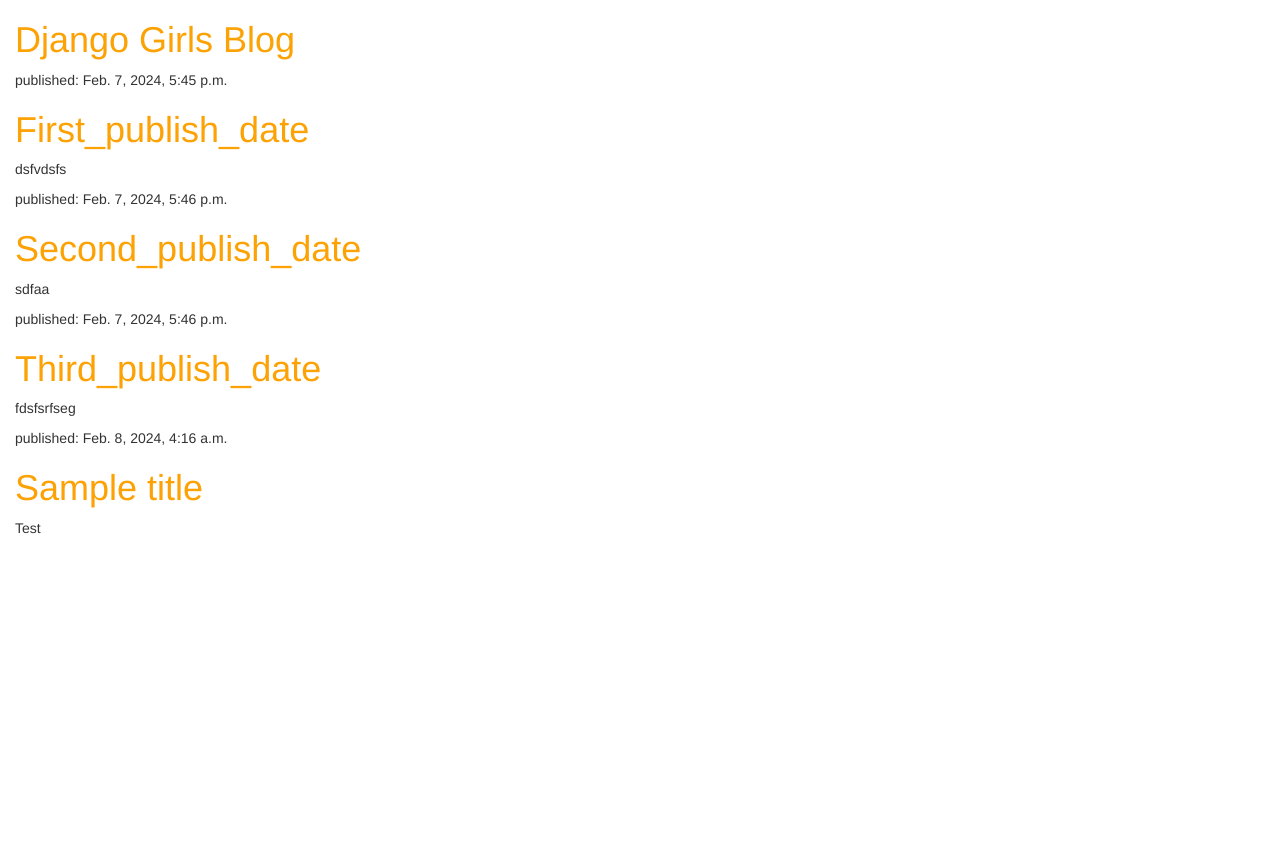
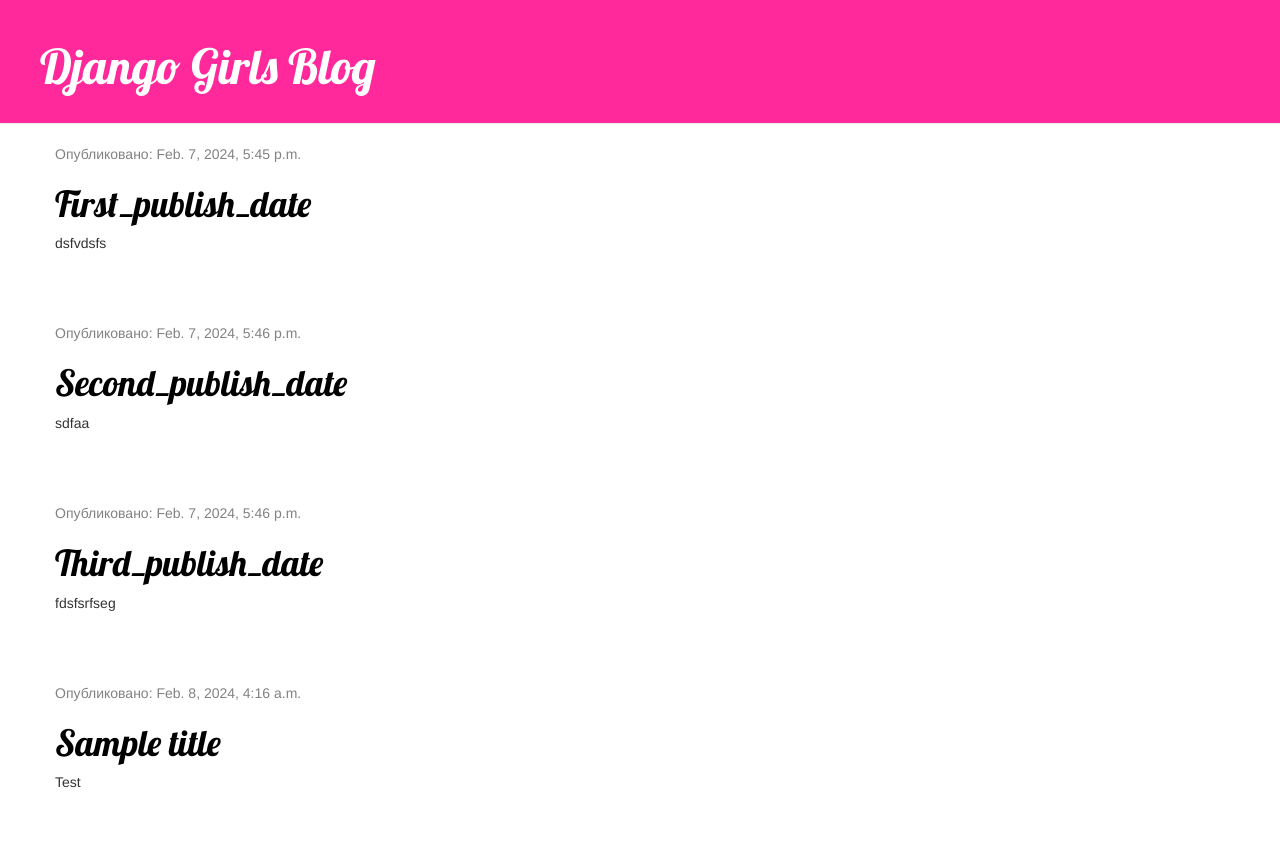
Before and after one commit to AyanaTuryskulova/backend, a Django app: page / in a window 1280 px wide. Before the commit the page ends 534 px from the top, so only its background shows below. Run offline with Django 5.2, Linux system fonts and the light colour scheme; data comes from the database, SQL or seed files in the repository; some libraries are stand-ins or nearby versions.

Commit message:
my first commit

```diff
--- a/myproject/blog/static/css/blog.css
+++ b/myproject/blog/static/css/blog.css
@@ -1,7 +1,46 @@
+.page-header {
+    background-color: #ff0088d6;
+    margin-top: 0;
+    padding: 20px 20px 20px 40px;
+}
 
-h1 a {
-    color: #FCA205;
+.page-header h1, .page-header h1 a, .page-header h1 a:visited, .page-header h1 a:active {
+    color: #ffffff;
+    font-size: 36pt;
+    text-decoration: none;
 }
-body {
-    padding-left: 15px;
+
+.content {
+    margin-left: 40px;
 }
+
+h1, h2, h3, h4 {
+    font-family: 'Lobster', cursive;
+}
+
+.date {
+    color: #828282;
+}
+
+.save {
+    float: right;
+}
+
+.post-form textarea, .post-form input {
+    width: 100%;
+}
+
+.top-menu, .top-menu:hover, .top-menu:visited {
+    color: #ffffff;
+    float: right;
+    font-size: 26pt;
+    margin-right: 20px;
+}
+
+.post {
+    margin-bottom: 70px;
+}
+
+.post h1 a, .post h1 a:visited {
+    color: #000000;
+}
--- a/myproject/blog/templates/blog/post_list.html
+++ b/myproject/blog/templates/blog/post_list.html
@@ -5,18 +5,27 @@
         <link rel="stylesheet" href="//maxcdn.bootstrapcdn.com/bootstrap/3.2.0/css/bootstrap.min.css">
         <link rel="stylesheet" href="//maxcdn.bootstrapcdn.com/bootstrap/3.2.0/css/bootstrap-theme.min.css">
         <link rel="stylesheet" href="{% static 'css/blog.css' %}">
+        <link href="https://fonts.googleapis.com/css?family=Lobster&subset=latin,cyrillic" rel="stylesheet" type="text/css">
     </head>
     <body>
-        <div>
+        <div class="page-header">
             <h1><a href="/">Django Girls Blog</a></h1>
         </div>
 
-        {% for post in posts %}
-            <div>
-                <p>published: {{ post.published_date }}</p>
-                <h1><a href="">{{ post.title }}</a></h1>
-                <p>{{ post.text|linebreaksbr }}</p>
+            <div class="content container">
+                <div class="row">
+                    <div class="col-md-8">
+                        {% for post in posts %}
+                            <div class="post">
+                                <div class="date">
+                                    <p>Опубликовано: {{ post.published_date }}</p>
+                                </div>
+                                <h1><a href="">{{ post.title }}</a></h1>
+                                <p>{{ post.text|linebreaksbr }}</p>
+                            </div>
+                        {% endfor %}
+                    </div>
+                </div>
             </div>
-        {% endfor %}
     </body>
 </html>
--- a/myproject/myproject/settings.py
+++ b/myproject/myproject/settings.py
@@ -117,6 +117,9 @@
 # https://docs.djangoproject.com/en/5.0/howto/static-files/
 
 STATIC_URL = 'static/'
+STATICFILES_DIRS = [
+    BASE_DIR / "static",
+]
 
 # Default primary key field type
 # https://docs.djangoproject.com/en/5.0/ref/settings/#default-auto-field
```
